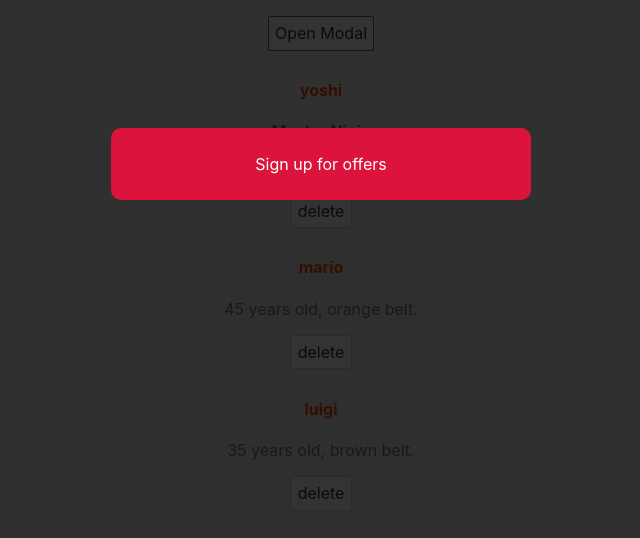
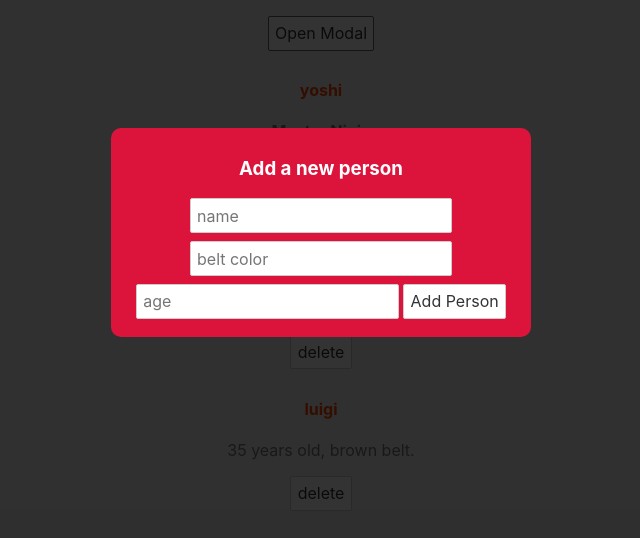
Before and after one commit to jakazzy/sample-app, a Svelte app: page / in a window 1280 px wide. Both pictures are taken after a click on the button "Open Modal". Shown: the top 538 px of the page, without its empty margins (319-959 px from the left). Built offline with nearby package versions, Linux system fonts and the light colour scheme.

Commit message:
add form component

```diff
--- /dev/null
+++ b/src/AddPersonForm.svelte
@@ -0,0 +1,17 @@
+<script>
+    let name;
+    let beltColor;
+    let age;
+
+    const handleSubmit=()=>{}
+</script>
+
+<h3>Add a new person</h3>
+<form on:submit|preventDefault={handleSubmit}>
+    <input type="text" placeholder="name" bind:value={name}>
+    <input type="text" placeholder="belt color" bind:value={beltColor}>
+    <input type="number" placeholder="age" bind:value={age}>
+    <button> Add Person</button>
+</form>
+
+<style></style>
--- a/src/App.svelte
+++ b/src/App.svelte
@@ -1,5 +1,6 @@
 <script>
 import Modal from './Modal.svelte'
+import AddPersonForm from './AddPersonForm.svelte'
 
 let showModal= false
 let people=[
@@ -18,7 +19,9 @@
 </script>
 
 
-<Modal message='Sign up for offers' isPromo={true} {showModal} on:click={toggleModal}/>
+<Modal  isPromo={true} {showModal} on:click={toggleModal}>
+	<AddPersonForm/>
+</Modal>
 <main>
 	<button on:click={toggleModal}>Open Modal</button>
 	{ #each people as person (person.id)}
--- a/src/Modal.svelte
+++ b/src/Modal.svelte
@@ -1,15 +1,17 @@
 <script>
 export let showModal= false;
 export let isPromo = false;
-export let message='sign  up message'
 </script>
+
 {#if showModal}
-<div class="backdrop" class:promo={isPromo} on:click>
+<div class="backdrop" class:promo={isPromo} on:click|self>
     <div class="modal">
-        <p>{message}</p>
+        <slot></slot>
     </div>
 </div>
 {/if}
+
+
 <style>
 .backdrop{
     width: 100%;
```
Lines whose indentation alone changed are shown as unchanged.
